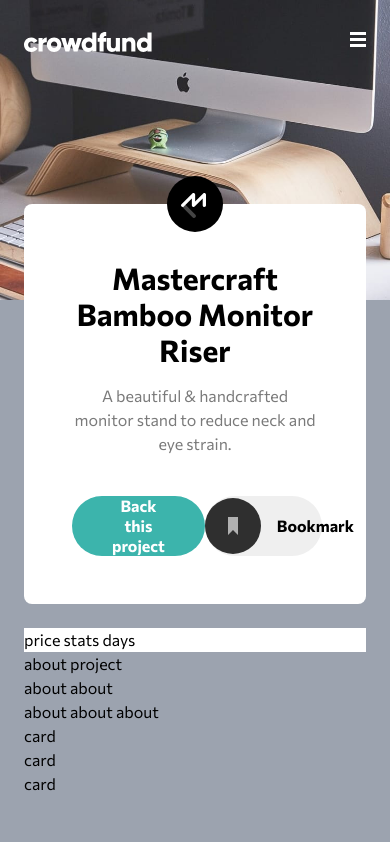
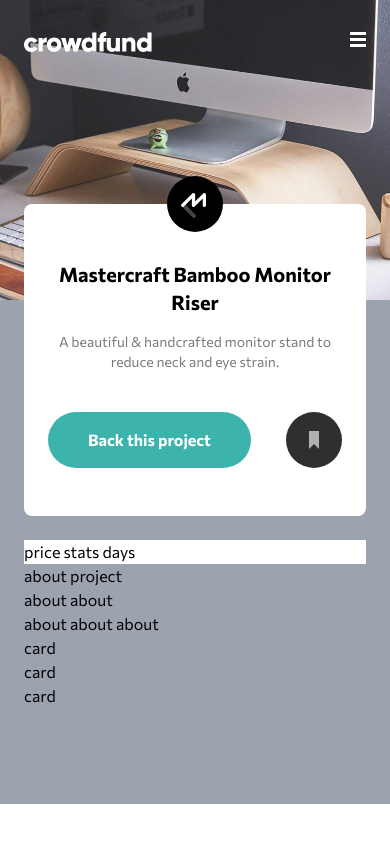
Before and after one commit to choshin314/fem-crowdfunding, a Vue app: page / in a window 390 px wide. Shown: the top 842 px of the page. Built offline with nearby package versions, Linux system fonts and the light colour scheme.

Commit message:
finish project title card

```diff
--- a/src/components/ProjectTitleCard.vue
+++ b/src/components/ProjectTitleCard.vue
@@ -1,5 +1,5 @@
 <template>
-  <base-card class="pt-14 z-0 relative">
+  <base-card class="pt-14 z-0 relative px-6 md:px-12">
     <img
       class="
         absolute
@@ -11,8 +11,10 @@
       src="../assets/images/logo-mastercraft.svg"
     />
     <div class="relative text-center mb-10">
-      <h1 class="text-3xl font-bold mb-4">Mastercraft Bamboo Monitor Riser</h1>
-      <p class="text-gray-dark">
+      <h1 class="text-xl md:text-3xl font-bold mb-4">
+        Mastercraft Bamboo Monitor Riser
+      </h1>
+      <p class="text-gray-dark text-sm md:text-base">
         A beautiful & handcrafted monitor stand to reduce neck and eye strain.
       </p>
     </div>
@@ -22,9 +24,11 @@
           bg-primary
           text-white
           px-10
+          mr-2
           flex
           items-center
           active:bg-primary-dark
+          hover:bg-primary-dark
           focus:outline-none
           focus:ring focus:ring-offset-2
         "
@@ -32,7 +36,7 @@
       >
       <base-button class="bg-gray-light bg-opacity-20 flex items-center">
         <img class="inline-block" src="../assets/images/icon-bookmark.svg" />
-        <span class="ml-4 pr-6">Bookmark</span>
+        <span class="hidden sm:inline-block ml-4 pr-6">Bookmark</span>
       </base-button>
     </div>
   </base-card>
```
